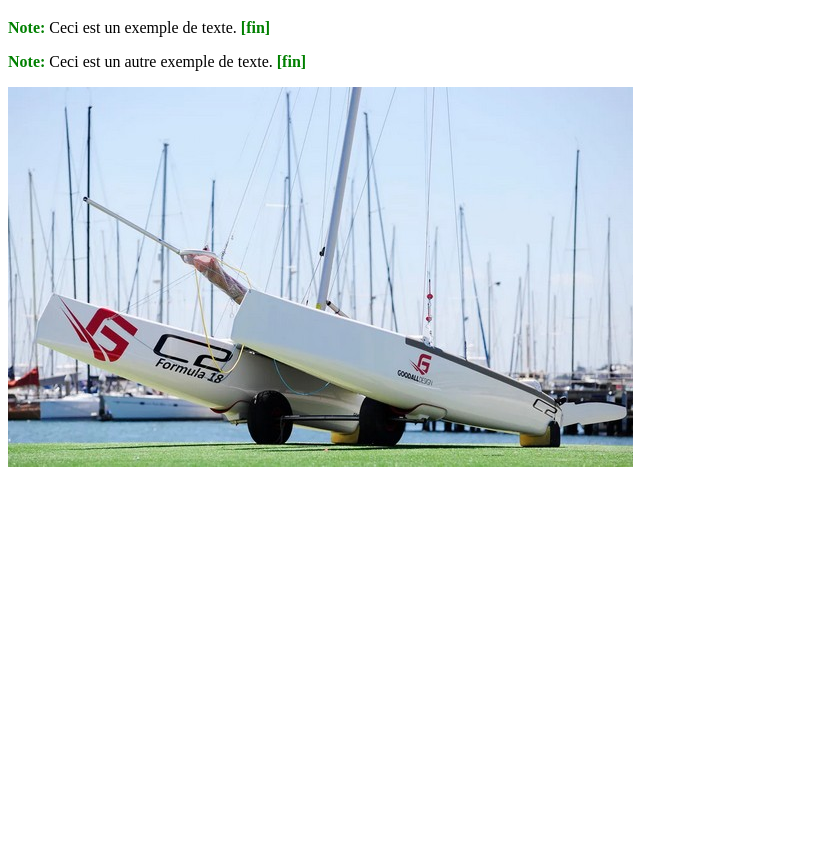
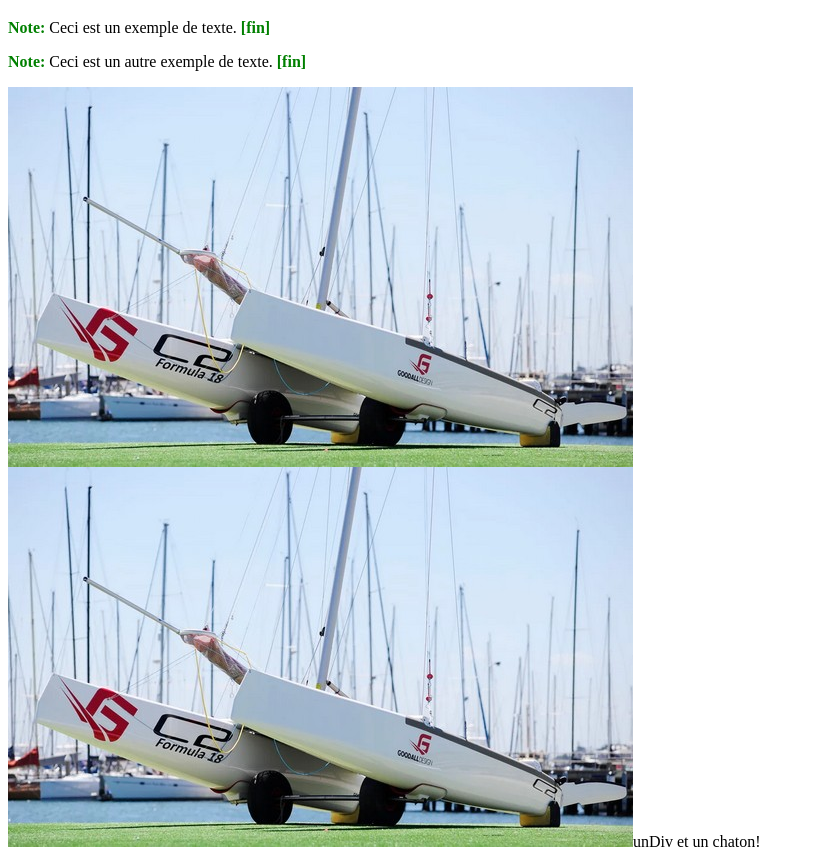
Before and after one commit to robertAube/134A25-demos-RA, a plain HTML site: page cours12_selecteurs/180_before_after.html in a window 1280 px wide. Shown: the part 61-920 px from the top of the page, without its empty margins (0-814 px from the left). Before the commit the page ends 800 px from the top, so only its background shows below. Drawn offline with Linux system fonts and the light colour scheme.

Commit message:
content!

```diff
--- a/cours12_selecteurs/180_before_after.html
+++ b/cours12_selecteurs/180_before_after.html
@@ -3,7 +3,7 @@
 <head>
     <meta charset="UTF-8">
     <title>Exemple de ::before et ::after</title>
-    <style> /* ne jamais mettre le style directement dans le html, mais plut?t dans les fichiers css */
+    <style> /* ne jamais mettre le style directement dans le html, mais plutôt dans les fichiers css */
         p::before {
             content: "Note: ";
             font-weight: bold;
@@ -16,9 +16,20 @@
             color: green;
         }
 
-        .divImageC2::after {
-            content: url("../_images/c2b_625x380.jpg");
-        }
+    /* une image dans le div */
+    .divImageC2 {
+        content: url("../_images/c2b_625x380.jpg");
+    }
+
+    /* une image avant le div */
+    .unDiv::before {
+        content: url("../_images/c2b_625x380.jpg");
+    }
+
+    /* du texte après le div */
+    .unDiv::after {
+        content: " et un chaton!";
+    }
     </style>
 </head>
 <body>
@@ -26,5 +37,6 @@
     <p>Ceci est un exemple de texte.</p>
     <p>Ceci est un autre exemple de texte.</p>
     <div class="divImageC2"></div>
+    <div class="unDiv">unDiv</div>
 </body>
 </html>
```
Also changed, not shown: cours21_transitionAnimation/020_transitions.html (+1 -1 lines).
